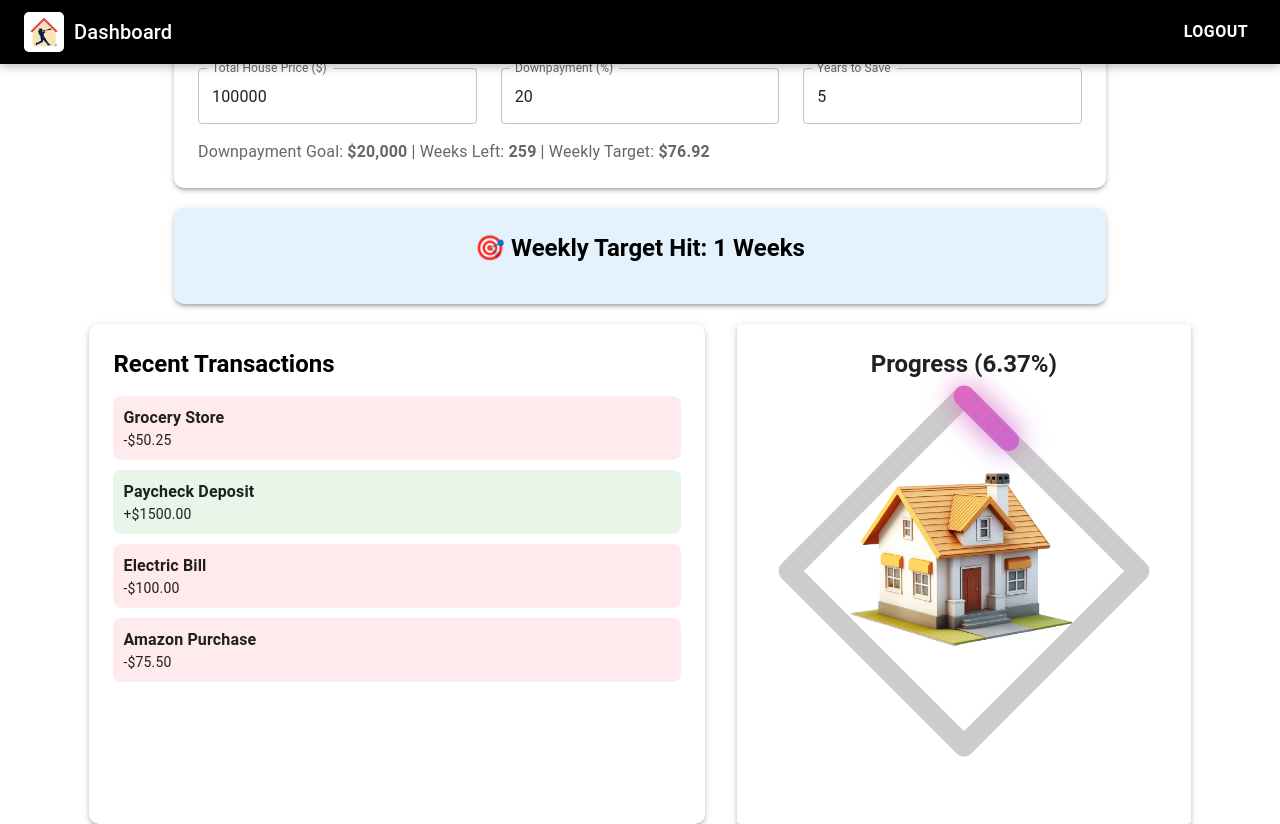
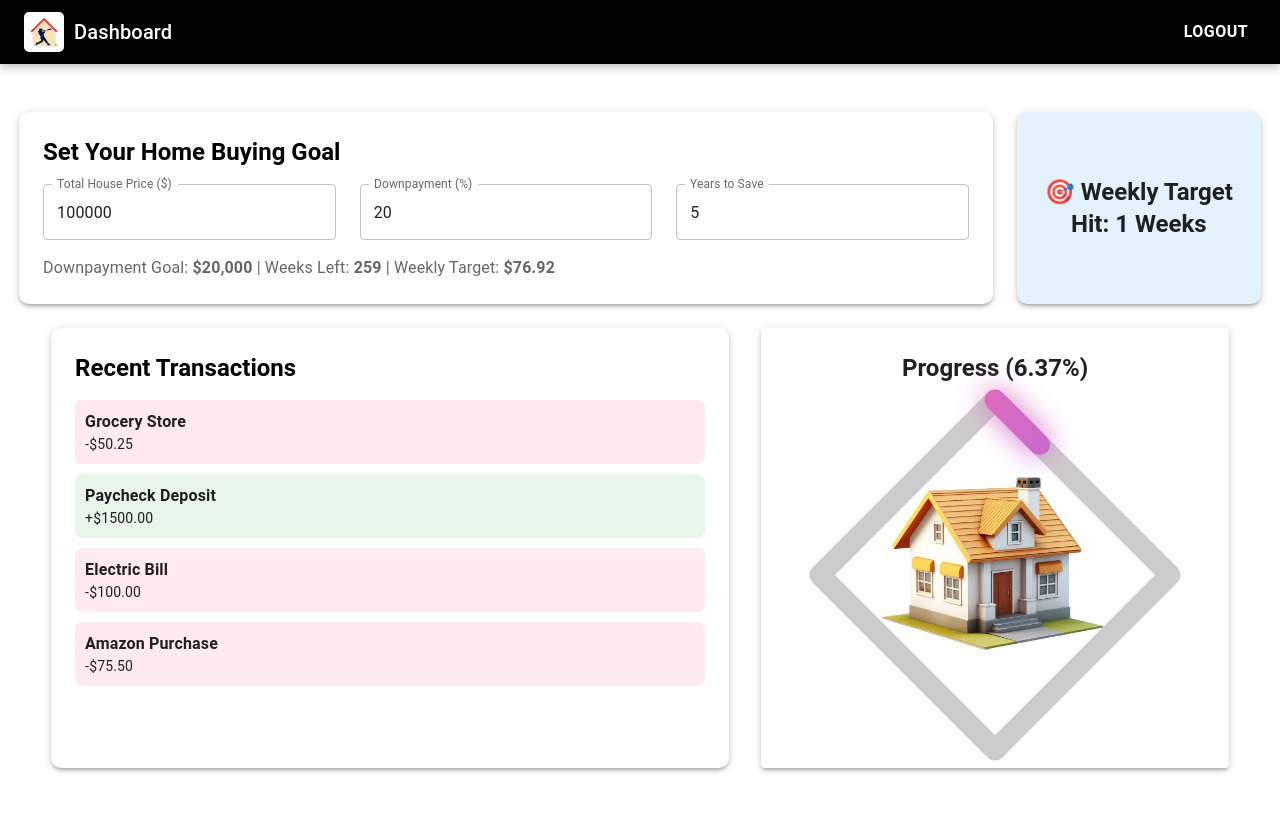
Before and after one commit to WanderingWalnut/HomeRun, a React (Vite) app in the folder frontend/frontend/: page /mainpage in a window 1280 px wide. After the commit the page ends 800 px from the top, so only its background shows below. Built offline with nearby package versions, Linux system fonts and the light colour scheme.

Commit message:
frontend changes

```diff
--- a/frontend/frontend/src/components/Navbar.tsx
+++ b/frontend/frontend/src/components/Navbar.tsx
@@ -9,7 +9,7 @@ export default function Navbar() {
 
   return (
     <AppBar
-      position="fixed"
+      position="absolute"
       sx={{
         top: 0, left: 0, width: "100%", zIndex: 1100,
         bgcolor: "black",
@@ -32,18 +32,5 @@ export default function Navbar() {
         </div>
       </Toolbar>
     </AppBar>
-    // <AppBar position="fixed" sx={{ top: 0, left: 0, width: "100%", zIndex: 1100, bgcolor: "black" }}>
-    //   <Toolbar>
-    //     <Typography variant="h6" sx={{ flexGrow: 1, display: "flex", alignItems: "center" }}>
-    //       <img src={logo} alt="Logo" style={{ height: "50px", marginRight: "10px" }} />
-
-    //     </Typography>
-    //     <div className="d-flex justify-content-end">
-    //       <Button color="inherit" onClick={handleLogout}>
-    //         Logout
-    //       </Button>
-    //     </div>
-    //   </Toolbar>
-    // </AppBar>
   );
 }
--- a/frontend/frontend/src/index.css
+++ b/frontend/frontend/src/index.css
@@ -3,6 +3,16 @@
   margin: 0;
   padding: 0;
   box-sizing: border-box;
+}
+
+/* For Webkit browsers (Chrome, Edge, Safari) */
+::-webkit-scrollbar {
+  display: none;
+}
+
+/* For Firefox */
+html {
+  scrollbar-width: none;
 }
 
 /* Fix body styles so it doesn't override component layouts */
--- a/frontend/frontend/src/pages/MainPage.tsx
+++ b/frontend/frontend/src/pages/MainPage.tsx
@@ -112,15 +112,42 @@ export default function MainPage() {
       <Navbar />
       {progress >= 100 && <Confetti />}
 
+      {/* Wrapper for Home Buying Goal and Weekly Target */}
+      <Box display="flex" justifyContent="center" gap={3} mt={10}>
         {/* User Goal Inputs */}
-      <Paper elevation={3} sx={{ width: "80%", margin: "20px auto", p: 3, borderRadius: "10px" }}>
+        <Paper
+          elevation={3}
+          sx={{
+            width: "80%",
+            p: 3,
+            borderRadius: "10px",
+          }}
+        >
           <Typography variant="h5" fontWeight="bold" mb={2} color="black">
             Set Your Home Buying Goal
           </Typography>
           <Box display="flex" gap={3}>
-          <TextField label="Total House Price ($)" type="number" fullWidth value={housePrice} onChange={(e) => setHousePrice(Number(e.target.value))} />
-          <TextField label="Downpayment (%)" type="number" fullWidth value={downpaymentPercent} onChange={(e) => setDownpaymentPercent(Number(e.target.value))} />
-          <TextField label="Years to Save" type="number" fullWidth value={years} onChange={(e) => setYears(Number(e.target.value))} />
+            <TextField
+              label="Total House Price ($)"
+              type="number"
+              fullWidth
+              value={housePrice}
+              onChange={(e) => setHousePrice(Number(e.target.value))}
+            />
+            <TextField
+              label="Downpayment (%)"
+              type="number"
+              fullWidth
+              value={downpaymentPercent}
+              onChange={(e) => setDownpaymentPercent(Number(e.target.value))}
+            />
+            <TextField
+              label="Years to Save"
+              type="number"
+              fullWidth
+              value={years}
+              onChange={(e) => setYears(Number(e.target.value))}
+            />
           </Box>
           <Typography variant="body1" color="textSecondary" mt={2}>
             Downpayment Goal: <strong>${downpaymentGoal.toLocaleString()}</strong> | Weeks Left: <strong>{homeRunsLeft}</strong> | Weekly Target: <strong>${weeklyTarget.toFixed(2)}</strong>
@@ -128,16 +155,37 @@ export default function MainPage() {
         </Paper>
 
         {/* Weekly Target Hit Section */}
-      <Paper elevation={3} sx={{ width: "80%", margin: "20px auto", p: 3, borderRadius: "10px", backgroundColor: "#e3f2fd" }}>
-        <Typography variant="h5" fontWeight="bold" mb={2} color="black" textAlign="center">
+        <Paper
+          elevation={3}
+          sx={{
+            width: "20%",
+            p: 3,
+            borderRadius: "10px",
+            backgroundColor: "#e3f2fd",
+            display: "flex",
+            alignItems: "center",
+            justifyContent: "center",
+          }}
+        >
+          <Typography variant="h5" fontWeight="bold" textAlign="center">
             🎯 Weekly Target Hit: <strong>{weeksGoalHit}</strong> Weeks
           </Typography>
         </Paper>
+      </Box>
 
       {/* Main Content */}
-      <Box display="flex" justifyContent="center" gap={4} px={4}>
+      <Box display="flex" justifyContent="center" gap={4} px={4} mt={3}>
         {/* Transactions Panel */}
-        <Paper elevation={3} sx={{ width: "100%", height: "500px", p: 3, borderRadius: "10px", backgroundColor: "white" }}>
+        <Paper
+          elevation={3}
+          sx={{
+            width: "100%",
+            height: "440px",
+            p: 3,
+            borderRadius: "10px",
+            backgroundColor: "white",
+          }}
+        >
           <Typography variant="h5" fontWeight="bold" mb={2} color="black">
             Recent Transactions
           </Typography>
@@ -145,16 +193,31 @@ export default function MainPage() {
             <CircularProgress />
           ) : (
             transactions.map((txn) => (
-              <motion.div key={txn.id} initial={{ opacity: 0, x: -50 }} animate={{ opacity: 1, x: 0 }} transition={{ duration: 0.5 }} style={{ marginBottom: "10px", padding: "10px", borderRadius: "8px", backgroundColor: txn.amount < 0 ? "#ffebee" : "#e8f5e9" }}>
-                <Typography variant="body1" fontWeight="bold">{txn.description}</Typography>
-                <Typography variant="body2">{txn.amount < 0 ? "-" : "+"}${Math.abs(txn.amount).toFixed(2)}</Typography>
+              <motion.div
+                key={txn.id}
+                initial={{ opacity: 0, x: -50 }}
+                animate={{ opacity: 1, x: 0 }}
+                transition={{ duration: 0.5 }}
+                style={{
+                  marginBottom: "10px",
+                  padding: "10px",
+                  borderRadius: "8px",
+                  backgroundColor: txn.amount < 0 ? "#ffebee" : "#e8f5e9",
+                }}
+              >
+                <Typography variant="body1" fontWeight="bold">
+                  {txn.description}
+                </Typography>
+                <Typography variant="body2">
+                  {txn.amount < 0 ? "-" : "+"}${Math.abs(txn.amount).toFixed(2)}
+                </Typography>
               </motion.div>
             ))
           )}
         </Paper>
 
         {/* Progress Panel */}
-        <Paper elevation={3} sx={{ width: "800px", height: "500px", p: 3 }}>
+        <Paper elevation={3} sx={{ width: "800px", height: "440px", p: 3 }}>
           <Typography variant="h5" fontWeight="bold" mb={2} textAlign="center">
             Progress ({progress.toFixed(2)}%)
           </Typography>
```
Lines whose indentation alone changed are shown as unchanged.
